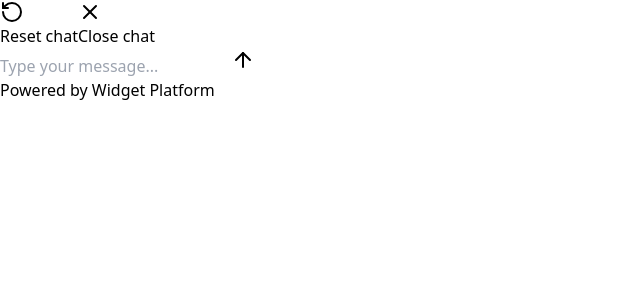
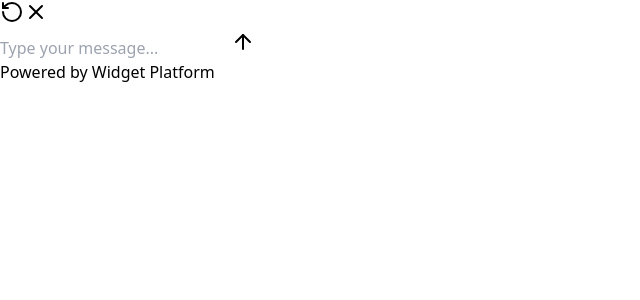
Before and after one commit to Consta8/widget-oa, a React (Vite) app: page / in a window 1280 px wide. Shown: the top 300 px of the page, without its empty margins (0-640 px from the left). Built offline with nearby package versions, Linux system fonts and the light colour scheme.

Commit message:
Update App.tsx

```diff
--- a/src/App.tsx
+++ b/src/App.tsx
@@ -1,9 +1,10 @@
 import { useState, useRef, useEffect } from 'react';
 import { ChatMessage } from './components/ChatMessage';
 import { ChatInput } from './components/ChatInput';
-import { X, RotateCcw } from 'lucide-react'; // Add RotateCcw import
+import { X, RotateCcw } from 'lucide-react';
 
-const API_ENDPOINT = "";
+const API_ENDPOINT = "/chat";
+
 interface Message {
   role: 'user' | 'assistant';
   content: string;
@@ -27,83 +28,53 @@ const STORAGE_KEYS = {
 } as const;
 
 function App() {
-  // Function declarations first
   const scrollToBottom = () => {
     messagesEndRef.current?.scrollIntoView({ behavior: 'smooth' });
   };
 
-  // State declarations
   const [messages, setMessages] = useState<Message[]>(() => {
-    const savedMessages = localStorage.getItem(STORAGE_KEYS.MESSAGES);
-    return savedMessages ? JSON.parse(savedMessages) : [];
+    const saved = localStorage.getItem(STORAGE_KEYS.MESSAGES);
+    return saved ? JSON.parse(saved) : [];
   });
-  const [settings, setSettings] = useState<WidgetSettings>({ welcome_text: '', title: '', show_poweredby: true, input_placeholder: 'Type your message...', loading_api: 'Thinking', loading_openai: 'Thinking', tooltip_reset: 'Reset chat', tooltip_close: 'Close chat', loading_app: 'Loading chat...' });
+
+  const [settings, setSettings] = useState<WidgetSettings>({
+    welcome_text: '',
+    title: '',
+    show_poweredby: true,
+    input_placeholder: 'Type your message...',
+    loading_api: 'Thinking...',
+    loading_openai: 'Loading...',
+    tooltip_reset: 'Reset chat',
+    tooltip_close: 'Close chat',
+    loading_app: 'Loading chat...'
+  });
+
   const [isStreaming, setIsStreaming] = useState(false);
   const messagesEndRef = useRef<HTMLDivElement>(null);
-  const [threadId, setThreadId] = useState<string | null>(() => {
-    return localStorage.getItem(STORAGE_KEYS.THREAD_ID);
-  });
+  const [threadId, setThreadId] = useState<string | null>(() => localStorage.getItem(STORAGE_KEYS.THREAD_ID));
   const [isLoading, setIsLoading] = useState(true);
   const [id, setId] = useState<string | null>(null);
 
-  // Effects
   useEffect(() => {
-    const loadSettings = async () => {
+    const load = async () => {
       try {
         const params = new URLSearchParams(window.location.search);
         const widgetId = params.get('id');
-
-        if(widgetId) {
-          setId(widgetId);
-
-          const response = await fetch(`${API_ENDPOINT}/settings?id=${widgetId}`);
-
-          let loadedSettings: WidgetSettings;
-          if (response.ok) {
-            loadedSettings = await response.json();
-          } else {
-            throw new Error('Failed to load settings');
-          }
-          setSettings(loadedSettings);
-        }
-
-      } catch (error) {
-        setSettings({
-          welcome_text: '',
-          title: '',
-          show_poweredby: true,
-          input_placeholder: 'Type your message...',
-          loading_api: 'Thinking',
-          loading_openai: 'Thinking',
-          tooltip_reset: 'Reset chat',
-          tooltip_close: 'Close chat',
-          loading_app: 'Loading chat...'
-        });
-      } finally {
-        setIsLoading(false);
-        setTimeout(scrollToBottom, 500);
-      }
+        if (widgetId) setId(widgetId);
+      } catch (_) {}
+      setIsLoading(false);
+      scrollToBottom();
     };
-
-    loadSettings();
+    load();
   }, []);
 
   useEffect(() => {
-    setTimeout(scrollToBottom, 100);
+    scrollToBottom();
   }, [messages]);
 
   useEffect(() => {
     localStorage.setItem(STORAGE_KEYS.MESSAGES, JSON.stringify(messages));
   }, [messages]);
-
-  // Conditional rendering
-  if (isLoading) {
-    return (
-      <div className="flex flex-col h-screen bg-white items-center justify-center">
-        <div className="mt-4 text-gray-600">{settings.loading_app || 'Loading chat...'}</div>
-      </div>
-    );
-  }
 
   const handleSend = async (content: string) => {
     const userMessage: Message = { role: 'user', content };
@@ -111,102 +82,21 @@ function App() {
     setIsStreaming(true);
 
     try {
-      const headers: Record<string, string> = {
-        'Content-Type': 'application/json',
-      };
-
-      // Add thread ID to headers if it exists
-      if (threadId) {
-        headers['x-thread-id'] = threadId;
-      }
-
-      // Get id from URL parameters
-      const params = new URLSearchParams(window.location.search);
-      const widgetId = params.get('id') || null;
-
-
-      // Add the assistant message initially
-      setMessages(prev => [...prev, { role: 'assistant' as const, content: settings.loading_api || 'Thinking' }]);
-
-      const response = await fetch(`${API_ENDPOINT}/chat`, {
+      const response = await fetch(API_ENDPOINT, {
         method: 'POST',
-        headers,
-        body: JSON.stringify({
-          message: content,
-          widgetId,
-          settings
-        }),
+        headers: {
+          'Content-Type': 'application/json',
+          ...(threadId ? { 'x-thread-id': threadId } : {})
+        },
+        body: JSON.stringify({ message: content })
       });
 
-     const result = await response.json();
-const answer = result.content;
+      const result = await response.json();
+      const answer = result.content;
 
-setMessages(prev => {
-  const newMessages = [...prev];
-  newMessages[newMessages.length - 1] = {
-    role: 'assistant',
-    content: answer
-  };
-  return newMessages;
-});
-      let assistantMessage = '';
-
-      setMessages(prev => {
-        const newMessages = [...prev];
-        newMessages[newMessages.length - 1] = {
-          role: 'assistant' as const,
-          content: settings.loading_openai || 'Thinking'
-        };
-        return newMessages;
-      });
-
-      while (reader) {
-        const { done, value } = await reader.read();
-        if (done) break;
-
-        // Convert the chunk to text
-        const text = new TextDecoder().decode(value);
-
-        // Split the text into SSE messages
-        const messages = text.split('\n\n');
-
-        for (const message of messages) {
-          if (message.startsWith('data: ')) {
-            const data = message.slice(6); // Remove 'data: ' prefix
-
-            if (data === '[DONE]') {
-              break;
-            }
-
-            try {
-              const parsed = JSON.parse(data);
-              if (parsed.content) {
-                // Append new content to existing message
-                assistantMessage += parsed.content;
-
-                // Update the messages array with the accumulated content
-                setMessages(prev => {
-                  const newMessages = [...prev];
-                  newMessages[newMessages.length - 1] = {
-                    role: 'assistant',
-                    content: assistantMessage
-                  };
-                  return newMessages;
-                });
-              }
-              else if (parsed.info) {
-                // Store thread ID in both state and localStorage
-                setThreadId(parsed.info.id);
-                localStorage.setItem(STORAGE_KEYS.THREAD_ID, parsed.info.id);
-              }
-            } catch (e) {
-              console.error('Error parsing SSE message:', e);
-            }
-          }
-        }
-      }
-    } catch (error) {
-      console.error('Error:', error);
+      setMessages(prev => [...prev, { role: 'assistant', content: answer }]);
+    } catch (err) {
+      setMessages(prev => [...prev, { role: 'assistant', content: '⚠️ Ошибка получения ответа.' }]);
     } finally {
       setIsStreaming(false);
     }
@@ -219,63 +109,57 @@ setMessages(prev => {
   const handleReset = () => {
     setMessages([]);
     setThreadId(null);
-    localStorage.removeItem(STORAGE_KEYS.THREAD_ID);
-    localStorage.removeItem(STORAGE_KEYS.MESSAGES);
+    localStorage.clear();
   };
+
+  if (isLoading) {
+    return (
+      <div className="flex flex-col h-screen bg-white items-center justify-center">
+        <div className="mt-4 text-gray-600">{settings.loading_app}</div>
+      </div>
+    );
+  }
 
   return (
     <div className="flex flex-col h-screen bg-white">
       <div className="flex items-center justify-between p-4 border-b border-gray-200">
         <h1 className="text-xl font-semibold">{settings.title}</h1>
         <div className="flex gap-2">
-          <button
-            onClick={handleReset}
-            className="p-2 rounded-lg hover:bg-gray-100 transition-colors text-gray-300 hover:text-gray-800 relative group"
-            aria-label={settings.tooltip_reset}
-          >
-            <RotateCcw className="w-5 h-5" />
-            <span className="z-10 absolute text-nowrap right-0 mt-3 opacity-0 group-hover:opacity-100 bg-gray-800 text-white text-xs py-1 px-2 rounded transition-opacity delay-500 pointer-events-none">
-              {settings.tooltip_reset}
-            </span>
+          <button onClick={handleReset} className="p-2 hover:bg-gray-100 group relative">
+            <RotateCcw className="w-5 h-5 text-gray-500 group-hover:text-black" />
           </button>
-          <button
-            onClick={handleClose}
-            className="p-2 rounded-lg hover:bg-gray-100 transition-colors relative group"
-            aria-label={settings.tooltip_close}
-          >
-            <X className="w-5 h-5" />
-            <span className="z-10 absolute text-nowrap right-0 mt-3 opacity-0 group-hover:opacity-100 bg-gray-800 text-white text-xs py-1 px-2 rounded transition-opacity delay-500 pointer-events-none">
-              {settings.tooltip_close}
-            </span>
+          <button onClick={handleClose} className="p-2 hover:bg-gray-100 group relative">
+            <X className="w-5 h-5 text-gray-500 group-hover:text-black" />
           </button>
         </div>
       </div>
 
       <div className="flex-1 overflow-y-auto p-4">
         {settings.welcome_text && (
-          <div className="text-center px-4 py-2 rounded-lg text-gray-600 mb-4">
+          <div className="text-center text-gray-500 mb-4">
             {settings.welcome_text}
           </div>
         )}
-
-        {messages.map((message, index) => (
+        {messages.map((msg, idx) => (
           <ChatMessage
-            key={index}
-            id={id}
-            message={message}
-            isStreaming={isStreaming && index === messages.length - 1}
+            key={idx}
+            message={msg}
+            isStreaming={isStreaming && idx === messages.length - 1}
             threadId={threadId}
             messageHistory={messages}
+            id={id}
           />
         ))}
         <div ref={messagesEndRef} />
       </div>
 
-      <ChatInput onSend={handleSend} disabled={isStreaming} settings={{ input_placeholder: settings.input_placeholder }} />
-      {settings.show_poweredby && <a href="https://widgetplatform.com" target="_blank" className="pb-2 bg-white text-center text-xs text-gray-500">
-        Powered by Widget Platform
-      </a>}
+      <ChatInput onSend={handleSend} disabled={isStreaming} settings={settings} />
 
+      {settings.show_poweredby && (
+        <a href="https://widgetplatform.com" target="_blank" className="text-center text-xs text-gray-400 py-2">
+          Powered by Widget Platform
+        </a>
+      )}
     </div>
   );
 }
```
